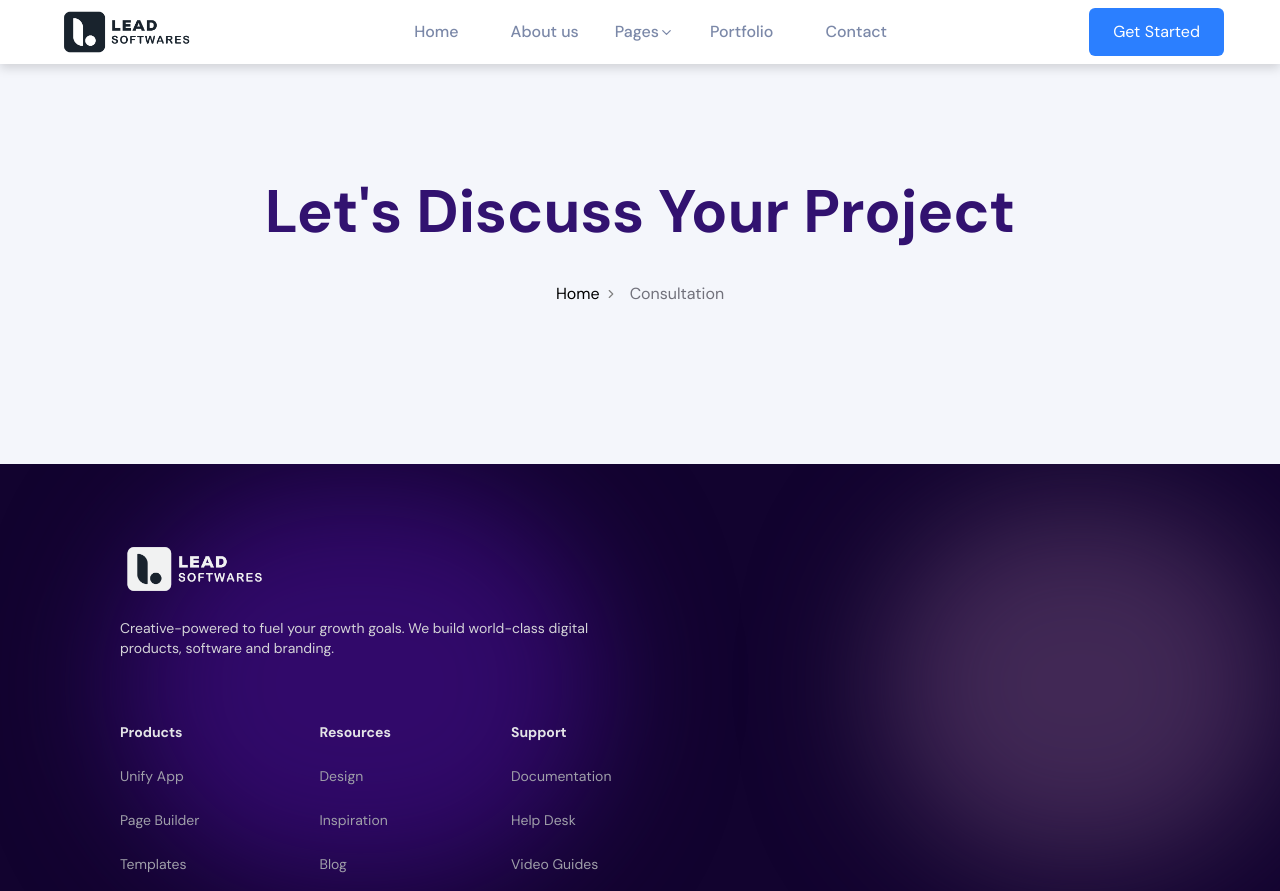
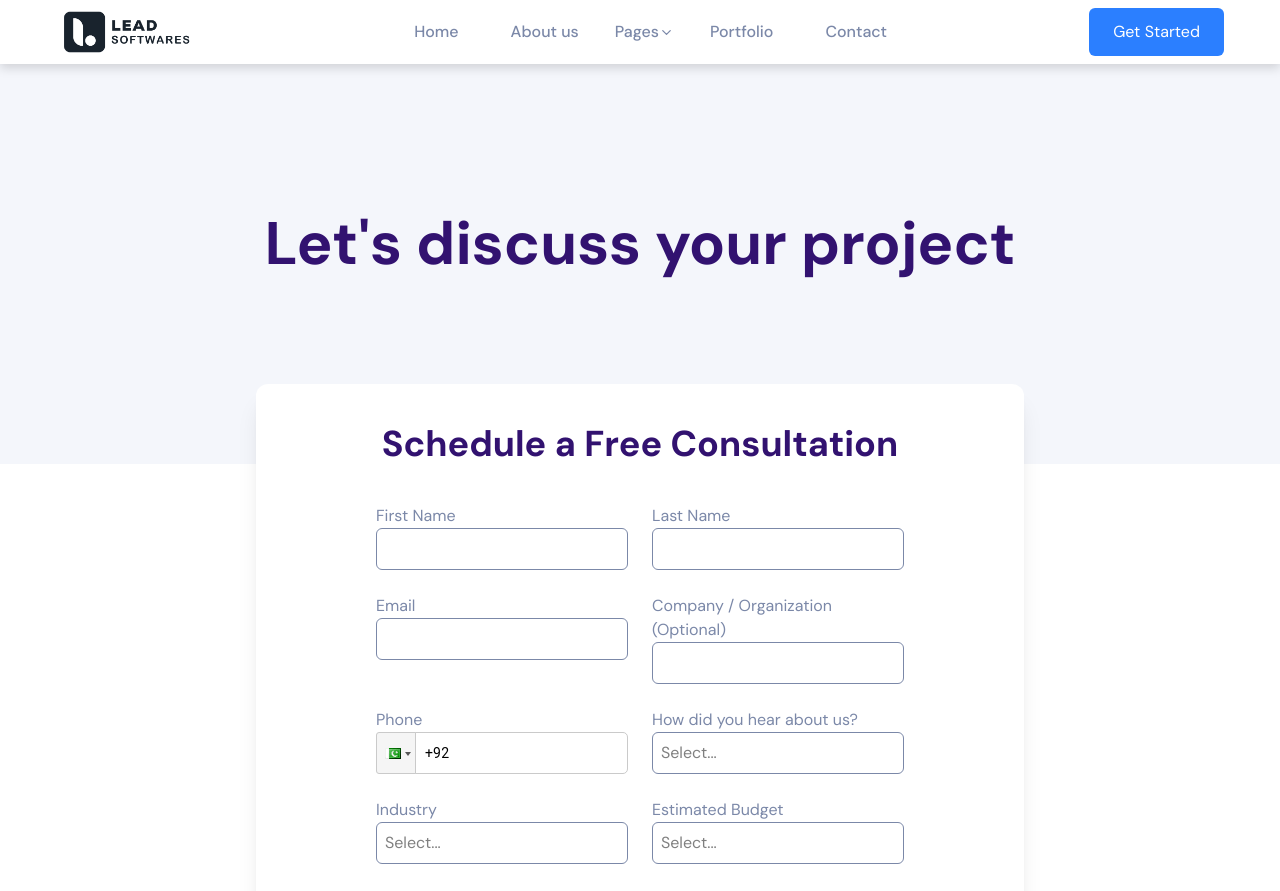
Before and after one commit to leadsoftwares/lead-softwares-website, a Next.js app: page /consultation in a window 1280 px wide. Shown: the top 891 px of the page. Built offline with nearby package versions, Linux system fonts and the light colour scheme.

Commit message:
new page added

```diff
--- a/app/consultation/page.tsx
+++ b/app/consultation/page.tsx
@@ -1,12 +1,222 @@
-import React from 'react'
-import NavbarTitle from '../about-us/components/NavbarTitle'
+/* eslint-disable react-hooks/rules-of-hooks */
+'use client'
+import React, { useState } from 'react'
+import PhoneInput from 'react-phone-input-2'
+import 'react-phone-input-2/lib/style.css'
+import CustomButton from '@/components/custom-btn'
 
 const page = () => {
-  return (
-    <div>
-        <NavbarTitle title='Let&apos;s Discuss Your Project' locate='Consultation'/>
-    </div>
-  )
+	const [hearValue, setHearValue] = useState('')
+	const [industryValue, setIndustryValue] = useState('')
+	const [budgetValue, setBudgetValue] = useState('')
+	const [regionValue, setRegionValue] = useState('')
+
+	const hear = ['Google Search', 'Social Media', 'Direct', 'Referral']
+	const industries = [
+		'Health & Fitness',
+		'Beauty & Cosmetics',
+		'Fashion',
+		'Food & Drinks',
+		'Non Profit',
+		'Other',
+	]
+	const budgets = ['$1000 - $5000', '$5000 - $10000', 'More than $10000']
+	const regions = [
+		'Asia',
+		'Middle East & North Africa',
+		'Europe',
+		'USA',
+		'Canada',
+		'Australia & New Zealand',
+		'KSA',
+		'Other World',
+	]
+	return (
+		<div className='w-full overflow-hidden select-none'>
+			<div className='w-full h-100 bg-bg'>
+				{/* About us title */}
+				<div className='w-full h-full flex flex-col justify-center items-center lg:pb-10 gap-10'>
+					<div className='w-[90%] lg:w-full text-center title text-primary font-bold text-4xl lg:text-6xl'>
+						Let&apos;s discuss your project
+					</div>
+				</div>
+			</div>
+			{/*  */}
+			<div className='lg:relative lg:bottom-20 lg:max-w-[60%] rounded-xl shadow-xl lg:mx-auto lg:mb-40 py-10 px-6 lg:px-30 z-100 bg-white'>
+				<h1 className='text-3xl md:text-4xl text-primary font-semibold text-center pb-10'>
+					Schedule a Free Consultation
+				</h1>
+				<div className='grid grid-cols-1 md:grid-cols-2 gap-6'>
+					<div className='flex flex-col text-text'>
+						<label htmlFor='FirstName'>First Name</label>
+						<input type='text' className='border border-text rounded-md p-2' />
+					</div>
+					<div className='flex flex-col text-text'>
+						<label htmlFor='FirstName'>Last Name</label>
+						<input type='text' className='border border-text rounded-md p-2' />
+					</div>
+					<div className='flex flex-col text-text'>
+						<label htmlFor='FirstName'>Email</label>
+						<input type='text' className='border border-text rounded-md p-2' />
+					</div>
+					<div className='flex flex-col text-text'>
+						<label htmlFor='FirstName'>Company / Organization (Optional)</label>
+						<input type='text' className='border border-text rounded-md p-2' />
+					</div>
+					<div>
+						<label className='text-text' htmlFor='Phone'>
+							Phone
+						</label>
+						<PhoneInput
+							inputClass='p-4 py-5 border border-text rounded-md max-w-full'
+							country={'pk'}
+							value={''}
+							onChange={(phone) => console.log(phone)}
+						/>
+					</div>
+					<div className='relative'>
+						<label className='text-text' htmlFor=''>
+							How did you hear about us?
+						</label>
+						<input
+							type='text'
+							value={hearValue}
+							readOnly
+							placeholder='Select...'
+							onClick={(e) => {
+								e.currentTarget.nextElementSibling?.classList.toggle('hidden')
+							}}
+							className='w-full border border-text rounded-md p-2 cursor-pointer bg-white'
+						/>
+
+						{/* Dropdown */}
+						<ul className='absolute w-full top-16 hidden mt-1 border border-gray-300 bg-white rounded-md shadow-lg z-10'>
+							{hear.map((opt, i) => (
+								<li
+									key={i}
+									onClick={(e) => {
+										setHearValue(opt)
+										e.currentTarget.parentElement?.classList.add('hidden')
+									}}
+									className='px-3 py-2 cursor-pointer hover:bg-gray-100'
+								>
+									{opt}
+								</li>
+							))}
+						</ul>
+					</div>
+					<div className='relative'>
+						<label className='text-text' htmlFor=''>
+							Industry
+						</label>
+						<input
+							type='text'
+							value={industryValue}
+							readOnly
+							placeholder='Select...'
+							onClick={(e) => {
+								e.currentTarget.nextElementSibling?.classList.toggle('hidden')
+							}}
+							className='w-full border border-text rounded-md p-2 cursor-pointer bg-white'
+						/>
+
+						{/* Dropdown */}
+						<ul className='absolute w-full top-16 hidden mt-1 border border-gray-300 bg-white rounded-md shadow-lg z-10'>
+							{industries.map((ind, index) => (
+								<li
+									key={index}
+									onClick={(e) => {
+										setIndustryValue(ind)
+										e.currentTarget.parentElement?.classList.add('hidden')
+									}}
+									className='px-3 py-2 cursor-pointer hover:bg-gray-100'
+								>
+									{ind}
+								</li>
+							))}
+						</ul>
+					</div>
+					<div className='relative'>
+						<label className='text-text' htmlFor=''>
+							Estimated Budget
+						</label>
+						<input
+							type='text'
+							value={budgetValue}
+							readOnly
+							placeholder='Select...'
+							onClick={(e) => {
+								e.currentTarget.nextElementSibling?.classList.toggle('hidden')
+							}}
+							className='w-full border border-text rounded-md p-2 cursor-pointer bg-white'
+						/>
+
+						{/* Dropdown */}
+						<ul className='absolute w-full top-16 hidden mt-1 border border-gray-300 bg-white rounded-md shadow-lg z-10'>
+							{budgets.map((ind, index) => (
+								<li
+									key={index}
+									onClick={(e) => {
+										setBudgetValue(ind)
+										e.currentTarget.parentElement?.classList.add('hidden')
+									}}
+									className='px-3 py-2 cursor-pointer hover:bg-gray-100'
+								>
+									{ind}
+								</li>
+							))}
+						</ul>
+					</div>
+				</div>
+				<div className='pt-6 space-y-8'>
+					<div className='relative'>
+						<label className='text-text' htmlFor=''>
+							Region
+						</label>
+						<input
+							type='text'
+							value={regionValue}
+							readOnly
+							placeholder='Select...'
+							onClick={(e) => {
+								e.currentTarget.nextElementSibling?.classList.toggle('hidden')
+							}}
+							className='w-full border border-text rounded-md p-2 cursor-pointer bg-white'
+						/>
+
+						{/* Dropdown */}
+						<ul className='absolute w-full top-16 hidden mt-1 border border-gray-300 bg-white rounded-md shadow-lg z-10'>
+							{regions.map((ind, index) => (
+								<li
+									key={index}
+									onClick={(e) => {
+										setRegionValue(ind)
+										e.currentTarget.parentElement?.classList.add('hidden')
+									}}
+									className='px-3 py-2 cursor-pointer hover:bg-gray-100'
+								>
+									{ind}
+								</li>
+							))}
+						</ul>
+					</div>
+					<div className='flex flex-col'>
+						<label className='text-text' htmlFor='FirstName'>
+							Project Details
+						</label>
+						<input
+							type='text'
+							className='border border-text rounded-md h-20 p-2'
+							placeholder='your project details'
+						/>
+					</div>
+				</div>
+				<div className='mt-6 flex justify-end'>
+					<CustomButton title='Submit' />
+				</div>
+			</div>
+		</div>
+	)
 }
 
 export default page
--- a/app/page.tsx
+++ b/app/page.tsx
@@ -91,7 +91,7 @@ const page = () => {
 			</motion.div> */}
 
 			{/*  */}
-			<div className='main w-full min-h-196 px-10'>
+			<div className='main w-full min-h-196 lg:px-10'>
 				<motion.div
 					initial={{ opacity: 0, y: 50 }}
 					whileInView={{ opacity: 1, y: 0 }}
@@ -114,7 +114,7 @@ const page = () => {
 					whileInView={{ opacity: 1, y: 0 }}
 					viewport={{ once: true }}
 					transition={{ duration: 0.8, ease: 'easeOut' }}
-					className='boxes flex flex-col flex-wrap lg:flex-row md:flex-nowrap gap-8 mx-auto items-center lg:justify-center lg::mx-auto mt-24 pb-20 border-b border-gray-300 px-60'
+					className='boxes flex flex-col flex-wrap lg:flex-row md:flex-nowrap gap-8 mx-auto items-center lg:justify-center lg::mx-auto mt-24 pb-20 border-b border-gray-300 lg:px-60'
 				>
 					{strategy.map((item, i) => (
 						<div key={i} className='flex flex-col gap-6 w-80 md:w-160'>
--- a/components/navbar-component.tsx
+++ b/components/navbar-component.tsx
@@ -84,11 +84,9 @@ const Navbar = () => {
 			{/* Mobile Menu Dropdown */}
 			{isMobileMenuOpen && (
 				<div className='lg:hidden absolute top-15 left-0 right-0 bg-white shadow-lg z-50'>
-					<div className='px-4 py-6 space-y-4'>
+					<div className='px-4 py-6 space-y-2'>
 						<div className='pb-4 -ml-4'>
-							<button className='w-full flex items-center justify-between text-text hover:text-blue-500'>
 								<NavLink href='/'>Home</NavLink>
-							</button>
 						</div>
 						<div className='pb-4 -ml-4 text-zinc-600'>
 							<NavLink href='/about-us'>About us</NavLink>
@@ -107,24 +105,16 @@ const Navbar = () => {
 								/>
 							</button>
 							{openDropdown === 'pages' && (
-								<div className='mt-3 pl-4 space-y-2'>
-									<div className='py-2 text-text hover:text-blue-500'>
+								<div className='mt-3 pl-4 space-y-2 flex flex-col'>
+									<NavLink href='/services'>
 										Services
-									</div>
-									<div className='py-2 text-text hover:text-blue-500'>
-										Pricing
-									</div>
-									<div className='py-2 text-text hover:text-blue-500'>
-										Support
-									</div>
-									<div className='py-2 text-text hover:text-blue-500'>
+									</NavLink>
+									<NavLink href='/team'>
+										Team
+									</NavLink>
+									<NavLink href='/career'>
 										Careers
-									</div>
-									<div className='py-2 text-text hover:text-blue-500'>Shop</div>
-									<div className='py-2 text-text hover:text-blue-500'>Cart</div>
-									<div className='py-2 text-text hover:text-blue-500'>
-										Checkout
-									</div>
+									</NavLink>
 								</div>
 							)}
 						</div>
--- a/package.json
+++ b/package.json
@@ -13,7 +13,8 @@
     "motion": "^12.23.12",
     "next": "15.5.2",
     "react": "19.1.0",
-    "react-dom": "19.1.0"
+    "react-dom": "19.1.0",
+    "react-phone-input-2": "^2.15.1"
   },
   "devDependencies": {
     "@eslint/eslintrc": "^3",
```
Also changed, not shown: 1 other file (tests, documents, lock files or other folders).
